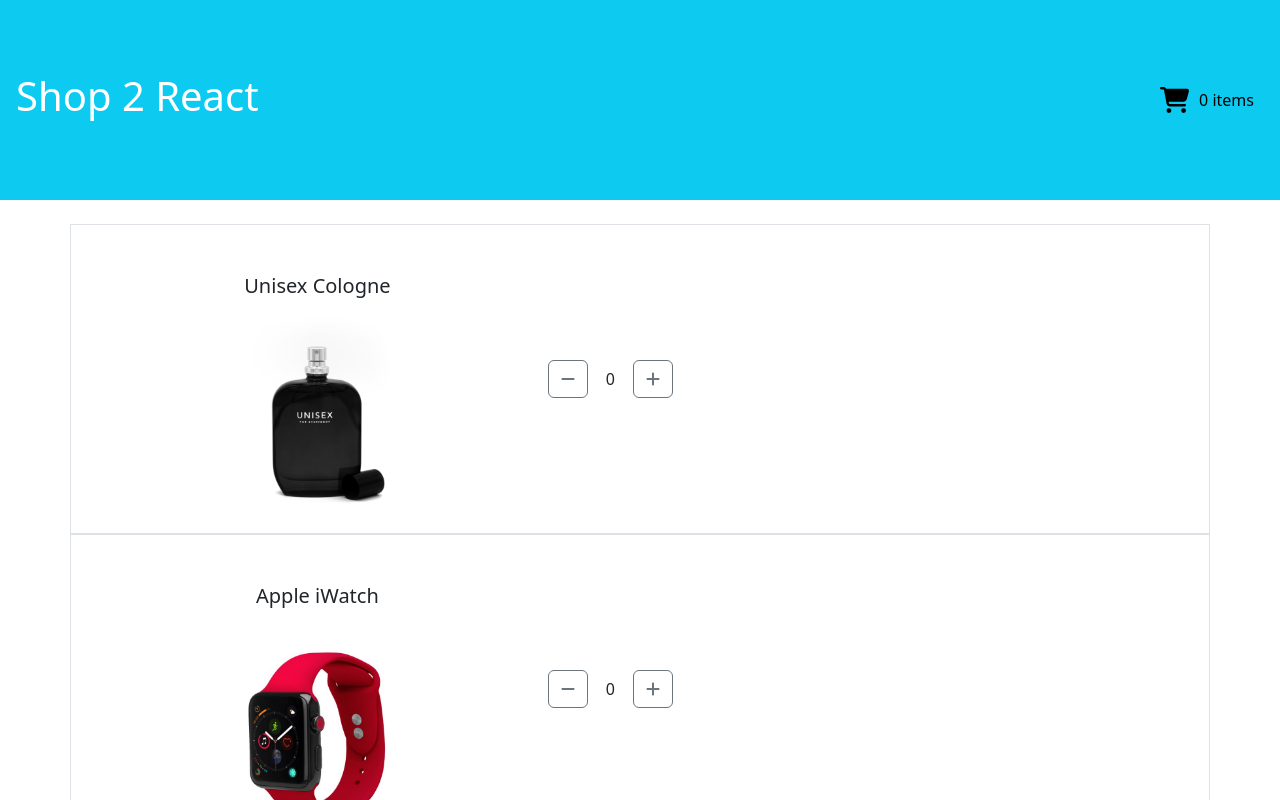
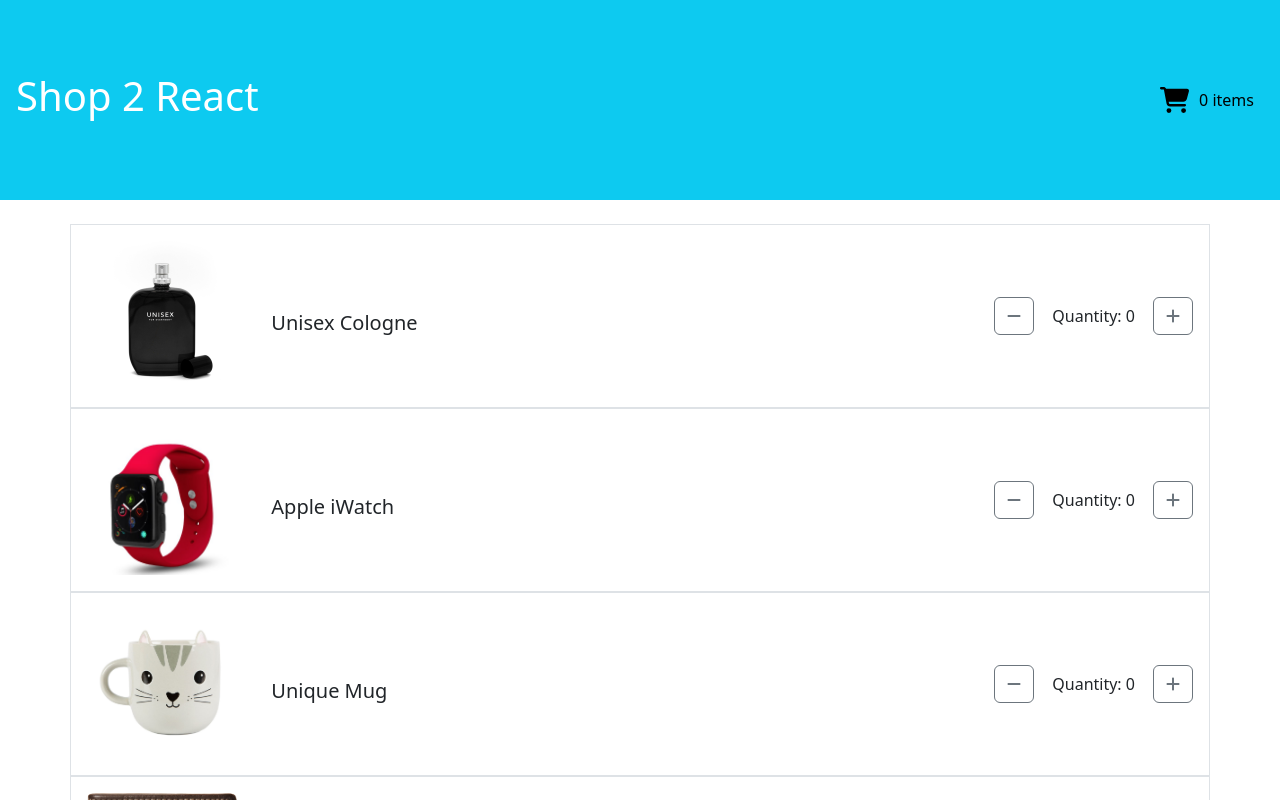
Before and after one commit to ting625/m5-w1-d3-assignment, a React (Create React App) app in the folder shopcart/: page / in a window 1280 px wide. Shown: the top 800 px of the page. Built offline with nearby package versions, Linux system fonts and the light colour scheme.

Commit message:
update the quantity

```diff
--- a/shopcart/src/App.js
+++ b/shopcart/src/App.js
@@ -82,22 +82,24 @@
           ) : (
             <div className="row">
               {products.map((product) => (
-                <div key={product.key} className="col-sm-12 d-flex border p-3 align-items-center text-center">
-                  <div className="col-md-5">
-                    <p className="font-weight-bold">{product.name}</p>
+                <div key={product.key} className="col-12 d-flex align-items-center border p-3">
+                  <div className="product-image col-md-2">
                     <img
                       src={product.img}
                       alt={product.name}
                       className="img-fluid rounded"
-                      onClick={() => setLightboxProduct(product)}
-                      style={{ cursor: 'pointer' }}
+                      style={{ width: '150px', height: '150px', cursor: 'pointer' }}
+                      onClick={() => setLightboxProduct(product)} // Trigger lightbox
                     />
                   </div>
-                  <div className="ml-3 d-flex align-items-center">
+                  <div className="product-details col-md-4">
+                    <p className="font-weight-bold">{product.name}</p>
+                  </div>
+                  <div className="product-quantity d-flex align-items-center col-md-6 justify-content-end">
                     <button onClick={() => handleDecrement(product.key)} className="btn btn-outline-secondary mr-2">
                       <FontAwesomeIcon icon={faMinus} />
                     </button>
-                    <span className="mx-2">{quantities[product.key]}</span> {/* Quantity in between */}
+                    <span className="mx-2">Quantity: {quantities[product.key]}</span>
                     <button onClick={() => handleIncrement(product.key)} className="btn btn-outline-secondary ml-2">
                       <FontAwesomeIcon icon={faPlus} />
                     </button>
@@ -144,6 +146,7 @@
     backgroundColor: '#ffffff',
     padding: '20px',
     borderRadius: '8px',
+    position: 'relative',
   },
   lightboxImg: {
     maxWidth: '100%',
@@ -153,6 +156,10 @@
     position: 'absolute',
     top: '10px',
     right: '10px',
+    background: 'transparent',
+    border: 'none',
+    fontSize: '1.5rem',
+    cursor: 'pointer',
   },
 };
 
```
